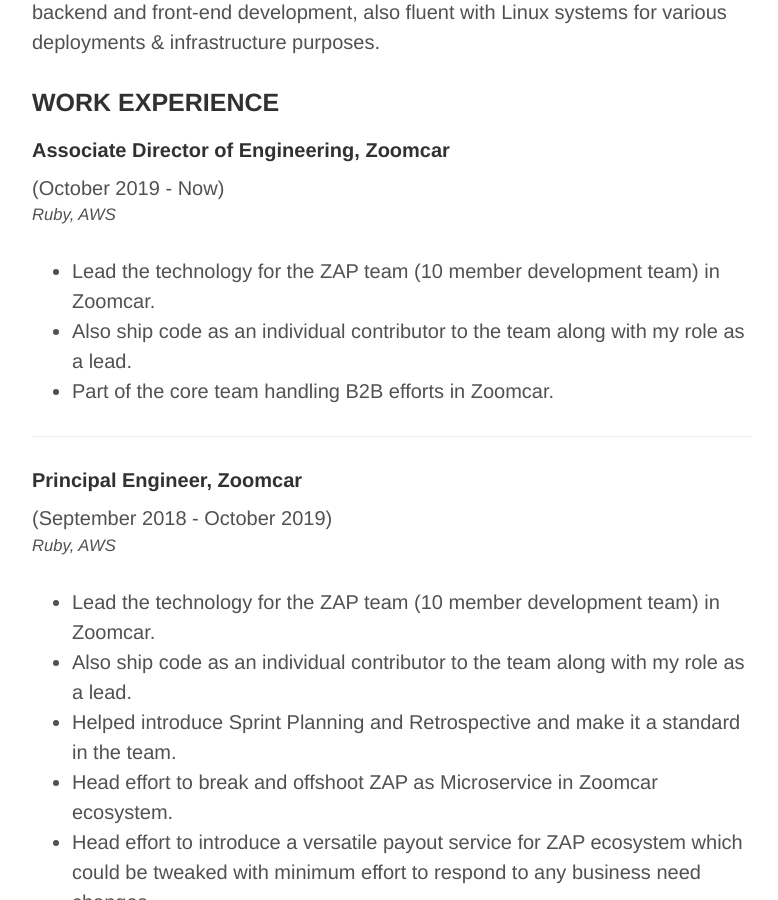
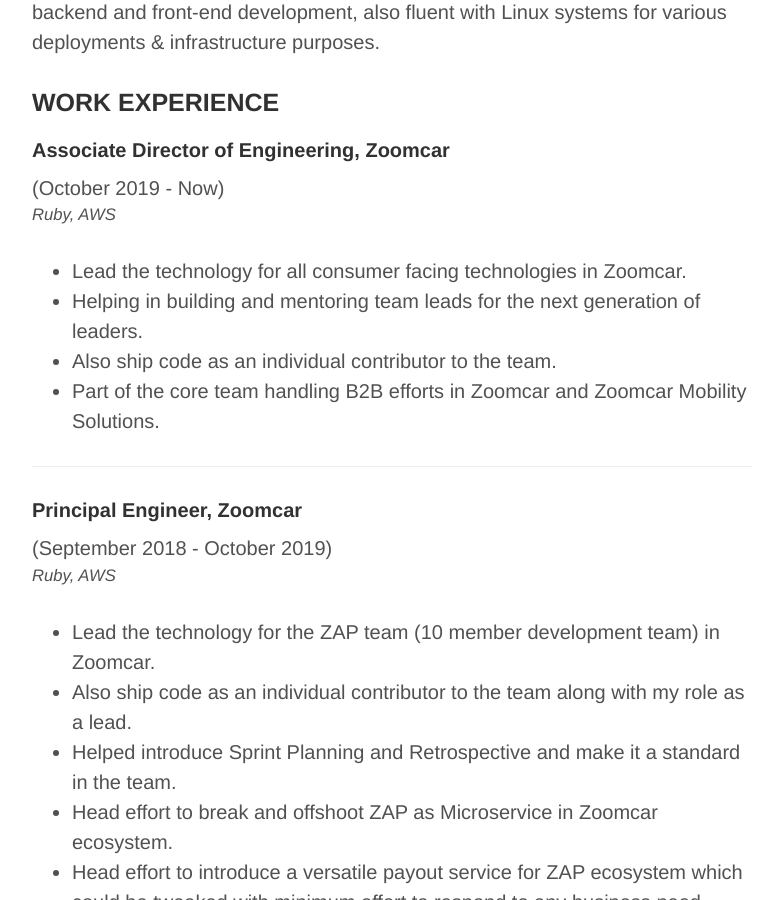
Before and after one commit to phoenixwizard/phoenixwizard1.github.io, a Jekyll site: the page built from portfolio.md, in a window 1280 px wide and 900 px high, scrolled down 496 px. Shown: the whole window, without its empty margins (248-1026 px from the left). Built offline with Jekyll 4.4.1, drawn with Linux system fonts in a browser that asks for light colours.

Commit message:
Update portfolio.md

```diff
--- a/portfolio.md
+++ b/portfolio.md
@@ -19,9 +19,10 @@
 (October 2019 - Now) <br>
 <em> <sup>Ruby, AWS</sup> </em>
 
- - Lead the technology for the ZAP team (10 member development team) in Zoomcar.
- - Also ship code as an individual contributor to the team along with my role as a lead.
- - Part of the core team handling B2B efforts in Zoomcar.
+ - Lead the technology for all consumer facing technologies in Zoomcar.
+ - Helping in building and mentoring team leads for the next generation of leaders.
+ - Also ship code as an individual contributor to the team.
+ - Part of the core team handling B2B efforts in Zoomcar and Zoomcar Mobility Solutions.
 
 ****
 
```
